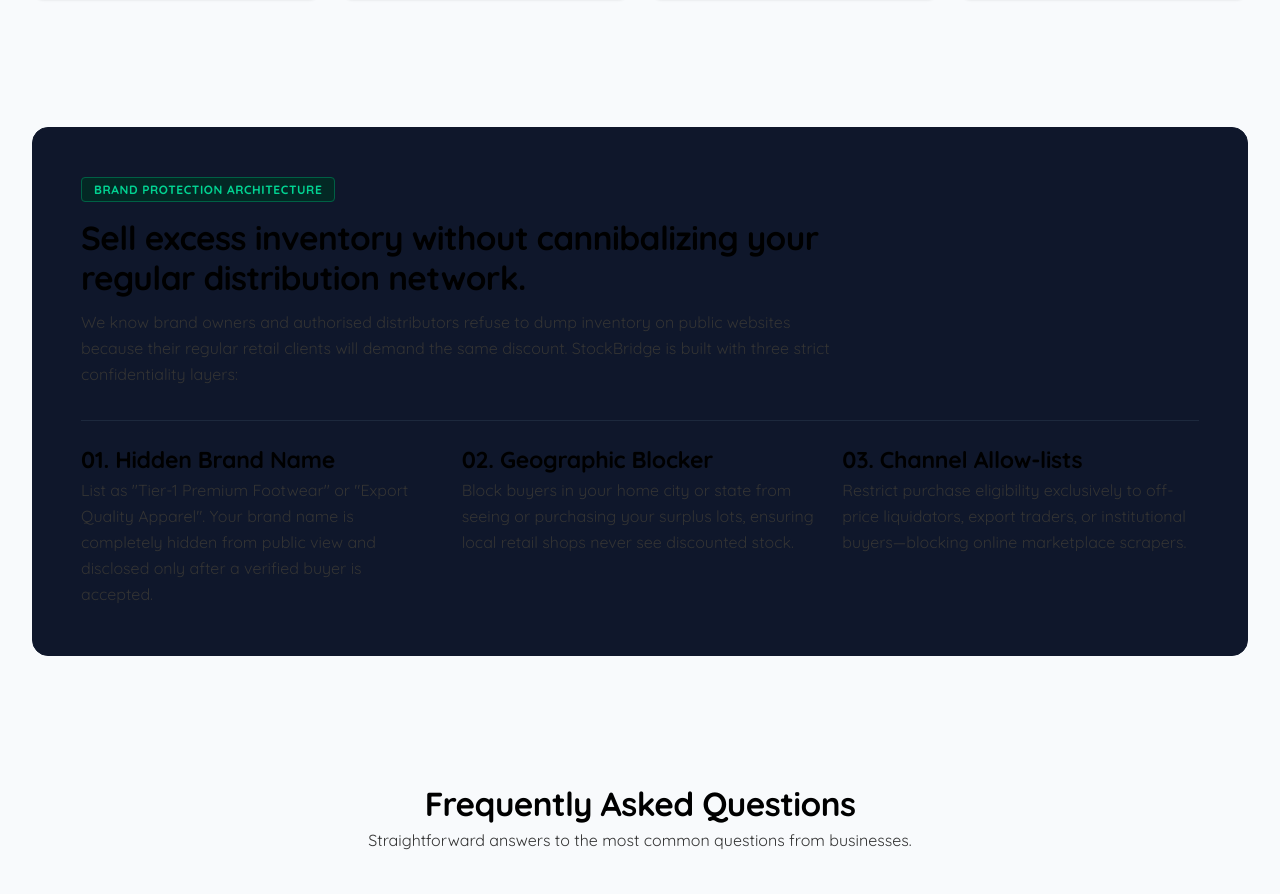
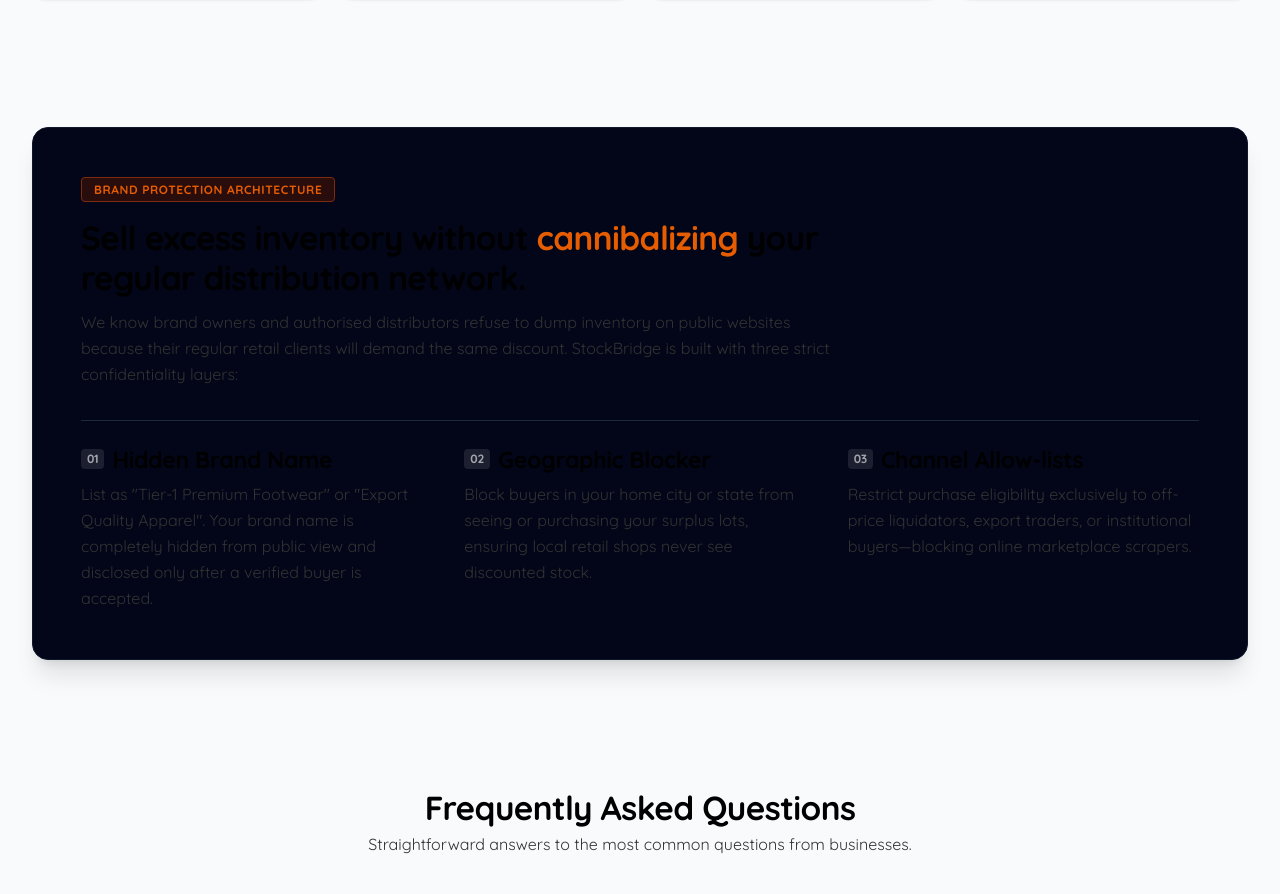
Before and after one commit to Rudra3p/StockBridgeFront, a Next.js app: page / in a window 1280 px wide. Shown: the part 4380-5274 px from the top of the page. Built offline with nearby package versions, Linux system fonts and the light colour scheme; no server answers.

Commit message:
style(brand-protection): apply 10% brand orange accent and crisp high-contrast white typography

```diff
--- a/src/app/page.tsx
+++ b/src/app/page.tsx
@@ -37,35 +37,44 @@ export default function HomePage() {
       {/* 6. BRAND PROTECTION & GUARDRAILS FOR SELLERS            */}
       {/* ======================================================== */}
       <section className="w-full py-16 px-4 sm:px-6 lg:px-8 max-w-7xl mx-auto overflow-hidden relative">
-        <div className="rounded-2xl border border-slate-900 bg-slate-900 p-8 sm:p-12 text-white">
+        <div className="rounded-2xl border border-slate-900 bg-slate-950 p-8 sm:p-12 text-white shadow-xl">
           <div className="max-w-3xl">
-            <span className="text-xs font-bold uppercase tracking-wider text-emerald-400 bg-emerald-950/80 px-3 py-1 rounded border border-emerald-800 font-quicksand">
+            <span className="text-xs font-bold uppercase tracking-wider text-[#e65c00] bg-orange-950/60 px-3 py-1 rounded border border-orange-900 font-mono">
               Brand Protection Architecture
             </span>
-            <h2 className="type-sub text-white mt-4 font-quicksand">
-              Sell excess inventory without cannibalizing your regular distribution network.
+            <h2 className="type-sub text-white mt-4 font-quicksand font-bold tracking-tight">
+              Sell excess inventory without <span className="text-[#e65c00]">cannibalizing</span> your regular distribution network.
             </h2>
-            <p className="type-body text-slate-300 mt-3 font-quicksand">
+            <p className="type-body text-slate-200 mt-3 font-quicksand leading-relaxed text-base">
               We know brand owners and authorised distributors refuse to dump inventory on public websites because their regular retail clients will demand the same discount. StockBridge is built with three strict confidentiality layers:
             </p>
           </div>
 
-          <div className="mt-8 grid grid-cols-1 sm:grid-cols-3 gap-6 pt-6 border-t border-slate-800">
+          <div className="mt-8 grid grid-cols-1 sm:grid-cols-3 gap-8 pt-6 border-t border-slate-800">
             <div>
-              <div className="text-emerald-400 font-bold mb-1 type-little font-quicksand">01. Hidden Brand Name</div>
-              <p className="type-body text-slate-400 text-sm font-quicksand">
+              <div className="text-[#e65c00] font-bold mb-2 type-little font-quicksand flex items-center gap-2">
+                <span className="text-xs font-mono text-white/60 bg-white/10 px-1.5 py-0.5 rounded">01</span>
+                <span>Hidden Brand Name</span>
+              </div>
+              <p className="type-body text-slate-200 text-sm font-quicksand leading-relaxed">
                 List as &quot;Tier-1 Premium Footwear&quot; or &quot;Export Quality Apparel&quot;. Your brand name is completely hidden from public view and disclosed only after a verified buyer is accepted.
               </p>
             </div>
             <div>
-              <div className="text-emerald-400 font-bold mb-1 type-little font-quicksand">02. Geographic Blocker</div>
-              <p className="type-body text-slate-400 text-sm font-quicksand">
+              <div className="text-[#e65c00] font-bold mb-2 type-little font-quicksand flex items-center gap-2">
+                <span className="text-xs font-mono text-white/60 bg-white/10 px-1.5 py-0.5 rounded">02</span>
+                <span>Geographic Blocker</span>
+              </div>
+              <p className="type-body text-slate-200 text-sm font-quicksand leading-relaxed">
                 Block buyers in your home city or state from seeing or purchasing your surplus lots, ensuring local retail shops never see discounted stock.
               </p>
             </div>
             <div>
-              <div className="text-emerald-400 font-bold mb-1 type-little font-quicksand">03. Channel Allow-lists</div>
-              <p className="type-body text-slate-400 text-sm font-quicksand">
+              <div className="text-[#e65c00] font-bold mb-2 type-little font-quicksand flex items-center gap-2">
+                <span className="text-xs font-mono text-white/60 bg-white/10 px-1.5 py-0.5 rounded">03</span>
+                <span>Channel Allow-lists</span>
+              </div>
+              <p className="type-body text-slate-200 text-sm font-quicksand leading-relaxed">
                 Restrict purchase eligibility exclusively to off-price liquidators, export traders, or institutional buyers—blocking online marketplace scrapers.
               </p>
             </div>
```
